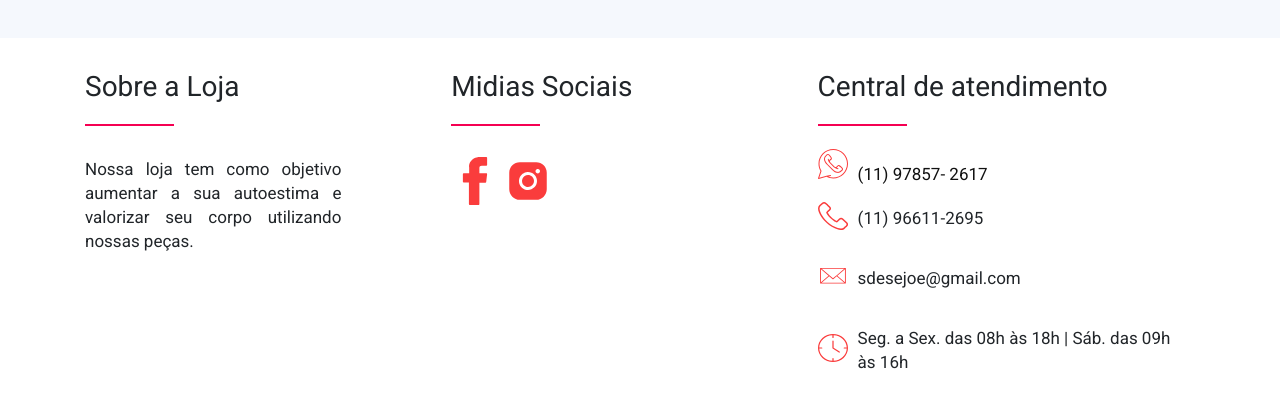
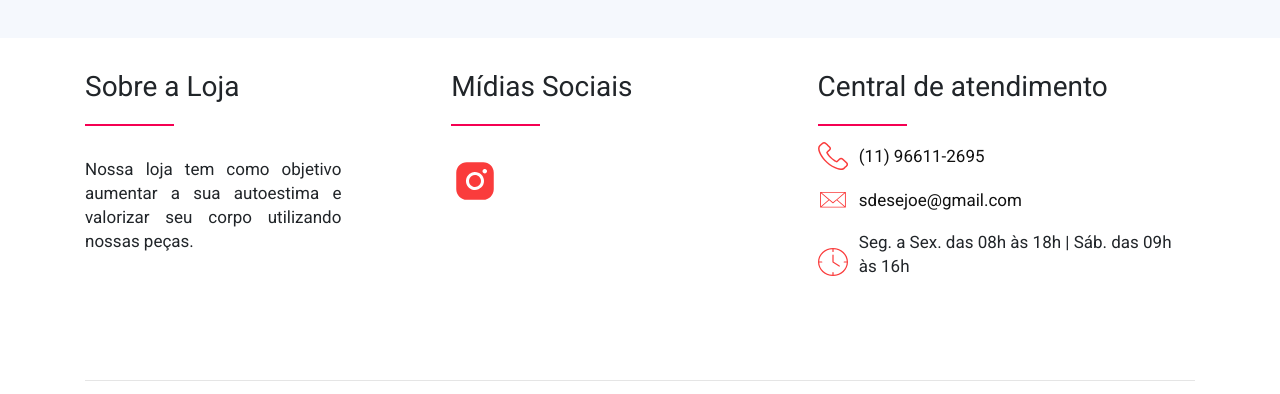
Before and after one commit to RubyTech-Agencia-Web/desejo-e-seducao, a plain HTML site: page index.html in a window 1280 px wide. Shown: the part 2983-3377 px from the top of the page. Drawn offline with nearby package versions, Linux system fonts and the light colour scheme.

Commit message:
Atualização

```diff
--- a/assets/css/home/footer.css
+++ b/assets/css/home/footer.css
@@ -25,12 +25,15 @@
 
 .icon{
     display: inline;
+    padding-right: 0.7rem;
 }
 
-.footer_atendimento li{
-    display: flex;
+.footer__atendimento--links {
+    display: grid;
+    grid-template-columns: auto 1fr;
+    align-content: center;
     align-items: center;
-    align-content: center;
+    margin: 1rem 0;
 }
 
 .footer__redes-sociais{
@@ -46,8 +49,9 @@
 
 .texto{
     display: inline;
-    margin-top: 20px;
-    margin-left: 10px;
+    display: flex;
+    align-content: center;
+    align-items: center;
 }
 
 .texto:hover {
--- a/index.html
+++ b/index.html
@@ -50,7 +50,7 @@
             <div class="container introducao__grid">
             <div class="introducao__informacoes">
                 <h2>Seja muito<br>Bem-vinda(o)!</h2>
-                <a href="https://www.instagram.com/desej_oeseducao/" target="_blank">Instagram</a>
+                <a href="https://www.instagram.com/desejoe_seducao_/" target="_blank">Instagram</a>
                 <a href="https://shopee.com.br/talitaapbatista" target="_blank">Shopee</a>
             </div>
             <div class="introducao__imagem">
@@ -764,12 +764,11 @@
             </div>
 
             <div>
-                <h3>Midias Sociais</h3>
+                <h3>Mídias Sociais</h3>
                 <hr class="footer__small-line">
                 <ul class="lista">
                     <li>
-                        <img src="assets/img/footer/facebook.svg" alt="facebook" class="footer__redes-sociais">
-                        <img src="assets/img/footer/instagram.svg" alt="instagram" class="footer__redes-sociais">
+                        <a href="https://www.instagram.com/desejoe_seducao_/" target="_blank"><img src="assets/img/footer/instagram.svg" alt="instagram" class="footer__redes-sociais"></a>
                     </li>
                 </ul>
             </div>
@@ -779,20 +778,19 @@
                     <h3>Central de atendimento</h3>
                     <hr class="footer__small-line">
                     <ul class="footer_atendimento">
-                        <li>
-                            <img src="assets/img/footer/whatsapp.svg" alt="whatsapp" class="icon">
-                            <a href="https://api.whatsapp.com/send?phone=5511978572617" target="_blank" class="texto">(11) 97857- 2617</a>
+                        <li class="footer__atendimento--links">
+                            <a class="texto" href="tel:+5511966112695">
+                            <img src="assets/img/footer/telefone.svg" alt="telefone"  class="icon">
+                            (11) 96611-2695
+                            </a>
                         </li>
-                        <li>
-                            <img src="assets/img/footer/telefone.svg" alt="telefone"  class="icon">
-                            <p class="texto">(11) 96611-2695</p>
+                        <li class="footer__atendimento--links">
+                            <a class="texto" href="mailto:sdesejoe@gmail.com">
+                            <img src="assets/img/footer/email.svg" alt="email" class="icon">
+                            sdesejoe@gmail.com
+                            </a>
                         </li>
-                        <li>
-                            <img src="assets/img/footer/email.svg" alt="email" class="icon">
-                            <p class="texto">sdesejoe@gmail.com</p>
-
-                        </li>
-                        <li>
+                        <li class="footer__atendimento--links">
                             <img src="assets/img/footer/relogio.svg" alt="horario"  class="icon">
                             <p class="texto">Seg. a Sex. das 08h às 18h | Sáb. das 09h às 16h</p>
                         </li>
```
Also changed, not shown: assets/js/lib/swiper-bundle/swiper-bundle.min.css. Lines whose indentation alone changed are shown as unchanged.
